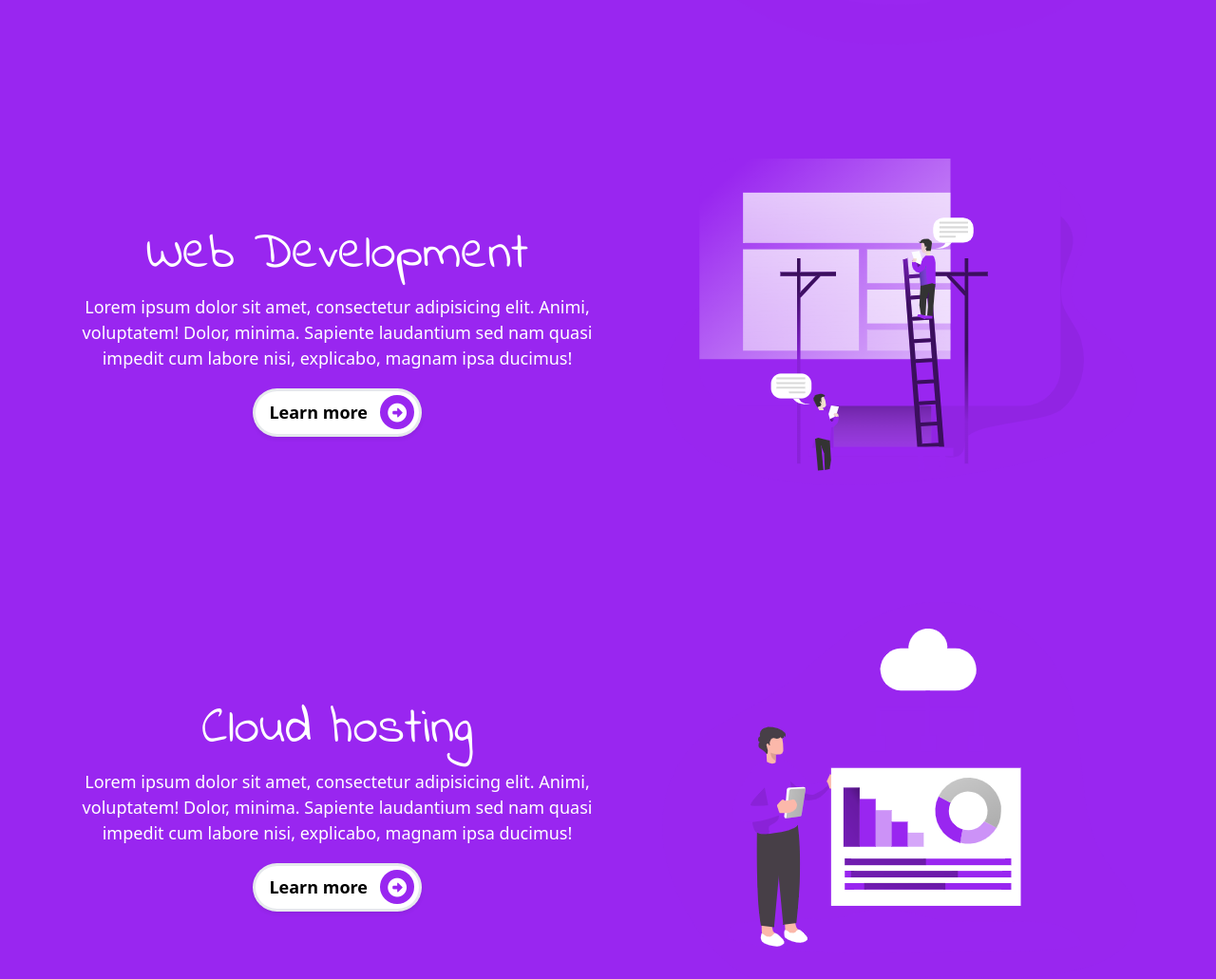
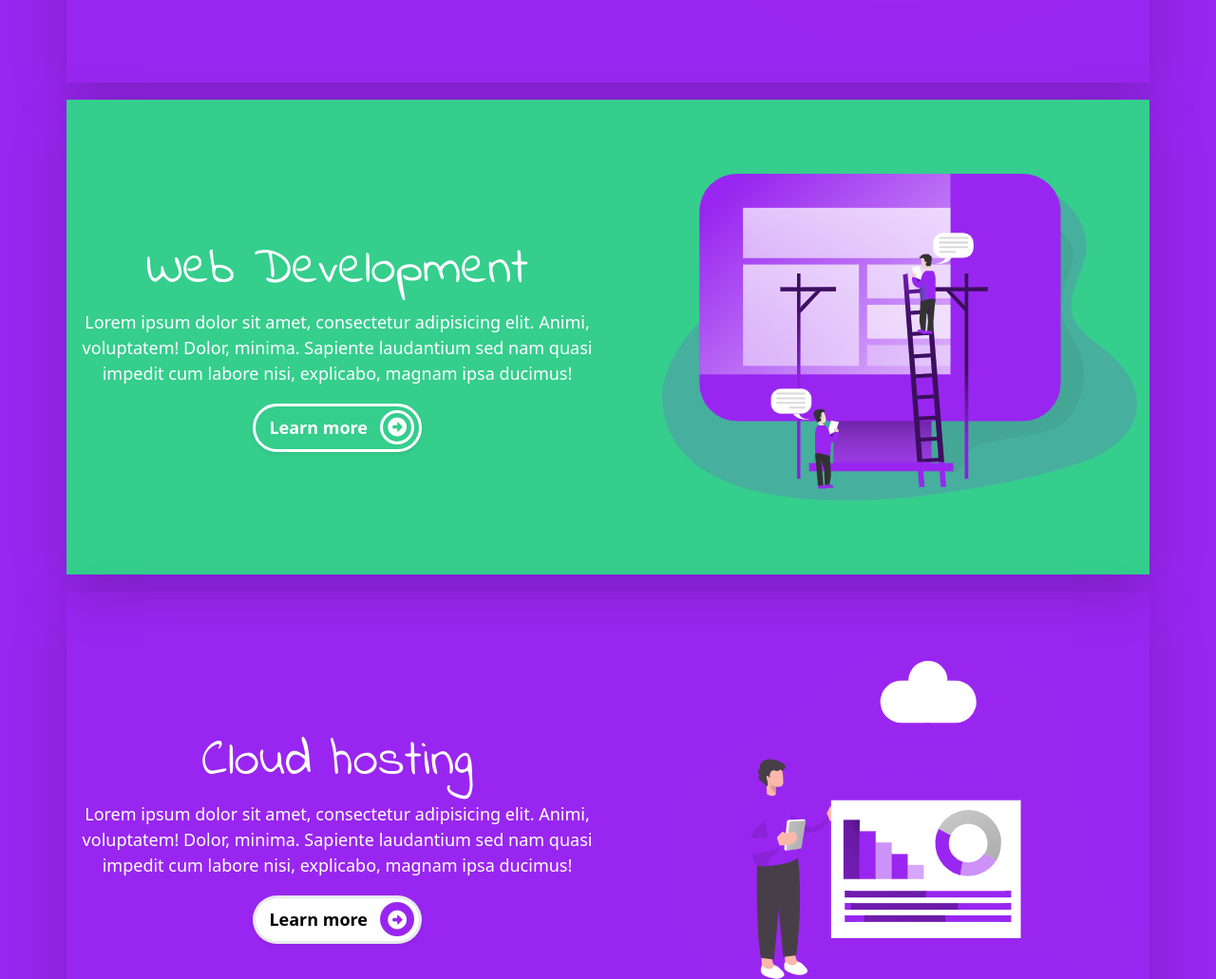
Before and after one commit to GeKtoRiX/bootstrap_sass-project_02-webpack-, a website built with webpack: page src/template.html in a window 1280 px wide. Shown: the part 2120-3151 px from the top of the page at 95% size. Built offline with nearby package versions, Linux system fonts and the light colour scheme.

```diff
--- a/src/styles/scss/components/_typography.scss
+++ b/src/styles/scss/components/_typography.scss
@@ -53,7 +53,7 @@
     content: "";
     display: block;
     width: 40%;
-    height: 0.150rem;
+    height: 0.1rem;
     margin: 0 auto;
     border-radius: 0.2rem;
     background-color: $gray-200;
--- a/src/styles/scss/sections/_services.scss
+++ b/src/styles/scss/sections/_services.scss
@@ -7,7 +7,7 @@
     @include media-breakpoint-down(lg) {
         text-align: center;
 
-        img{
+        img {
             display: none;
         }
 
@@ -35,6 +35,40 @@
     color:white;
 }
 
+.services .row:nth-child(2) {
+    background-color: $light-green;
+
+    .btn-rounded {
+        border: 0.2rem  solid white;
+        background-color: $light-green;
+        color: white;
+
+        &:hover {
+            border: 0.2rem solid $white;
+            background-color: $primary;
+
+            span {
+                background-color: $primary;
+                border: 0.2rem  solid white;
+                i {
+                    color: $white;
+                    line-height: 1.7rem;
+                }
+            }
+        }
+
+        span {
+            border: 0.2rem  solid white;
+            background-color: $light-green;
+            i {
+                color: $white;
+                line-height: 1.7rem;
+            }
+        }
+
+    }
+}
+
 .border-right {
     border-right: 3px solid $white;
 }
--- a/src/template.html
+++ b/src/template.html
@@ -147,7 +147,7 @@
         </div>
       </div>
       <div class="container">
-        <div class="row  d-flex flex-row align-items-center">
+        <div class="row d-flex flex-row align-items-center shadow-lg mb-3">
           <div class="col-lg-6 col-md-12 col-sm-12 col-xs-12 mt-3">
             <h4 class="display-5">Marketing</h4>
             <p>Lorem ipsum dolor sit amet, consectetur adipisicing elit. Animi, voluptatem! Dolor, minima. Sapiente
@@ -159,7 +159,7 @@
             <img  id="services-img-1" alt="services-img-2">
           </div>
         </div>
-        <div class="row d-flex flex-row align-items-center">
+        <div class="row d-flex flex-row align-items-center shadow-lg mb-3">
           <div class="col-lg-6 col-md-12 col-sm-12 col-xs-12 mt-3">
             <h4 class="display-5">Web Development</h4>
             <p>Lorem ipsum dolor sit amet, consectetur adipisicing elit. Animi, voluptatem! Dolor, minima. Sapiente
@@ -171,7 +171,7 @@
             <img id="services-img-2" alt="services-img-1">
           </div>
         </div>
-        <div class="row d-flex flex-row align-items-center">
+        <div class="row d-flex flex-row align-items-center shadow-lg mb-3">
           <div class="col-lg-6 col-md-12 col-sm-12 col-xs-12 mt-3">
             <h4 class="display-5">Cloud hosting</h4>
             <p>Lorem ipsum dolor sit amet, consectetur adipisicing elit. Animi, voluptatem! Dolor, minima. Sapiente
```
